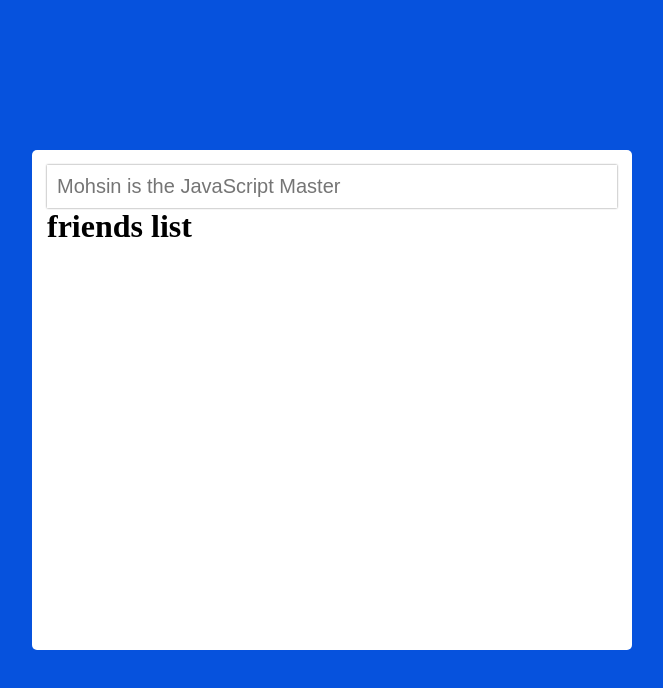
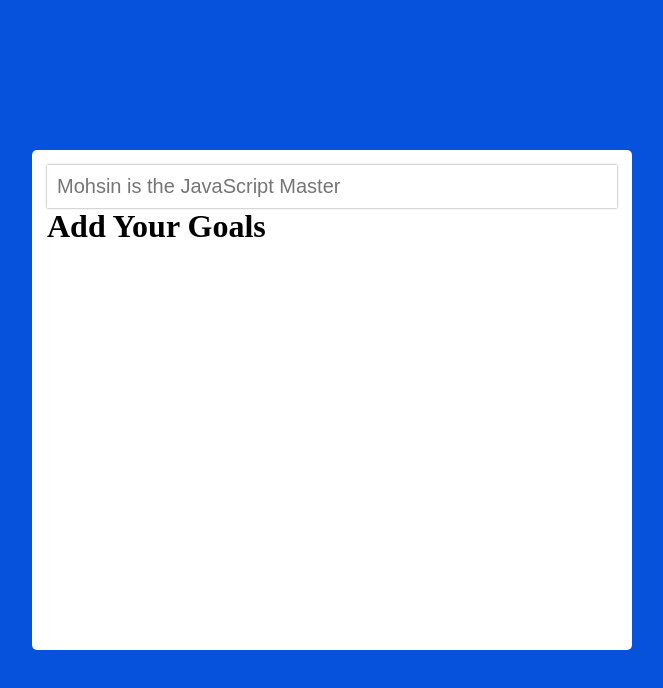
Before and after one commit to mohsinrehman666/Wccubetodoapp, a plain HTML site: page index.html in a window 1280 px wide. Shown: the whole page, without its empty margins (308-971 px from the left). Drawn offline with Linux system fonts and the light colour scheme.

Commit message:
Update index.html
change todo app titel

```diff
--- a/index.html
+++ b/index.html
@@ -11,7 +11,7 @@
         <div class="box">
             <input type="text" id="item"
             placeholder="Mohsin is the JavaScript Master" autofocus>
-            <h1>friends list</h1>
+            <h1>Add Your Goals</h1>
             <ul id="to-do-box">
 
                 </ul>
```
